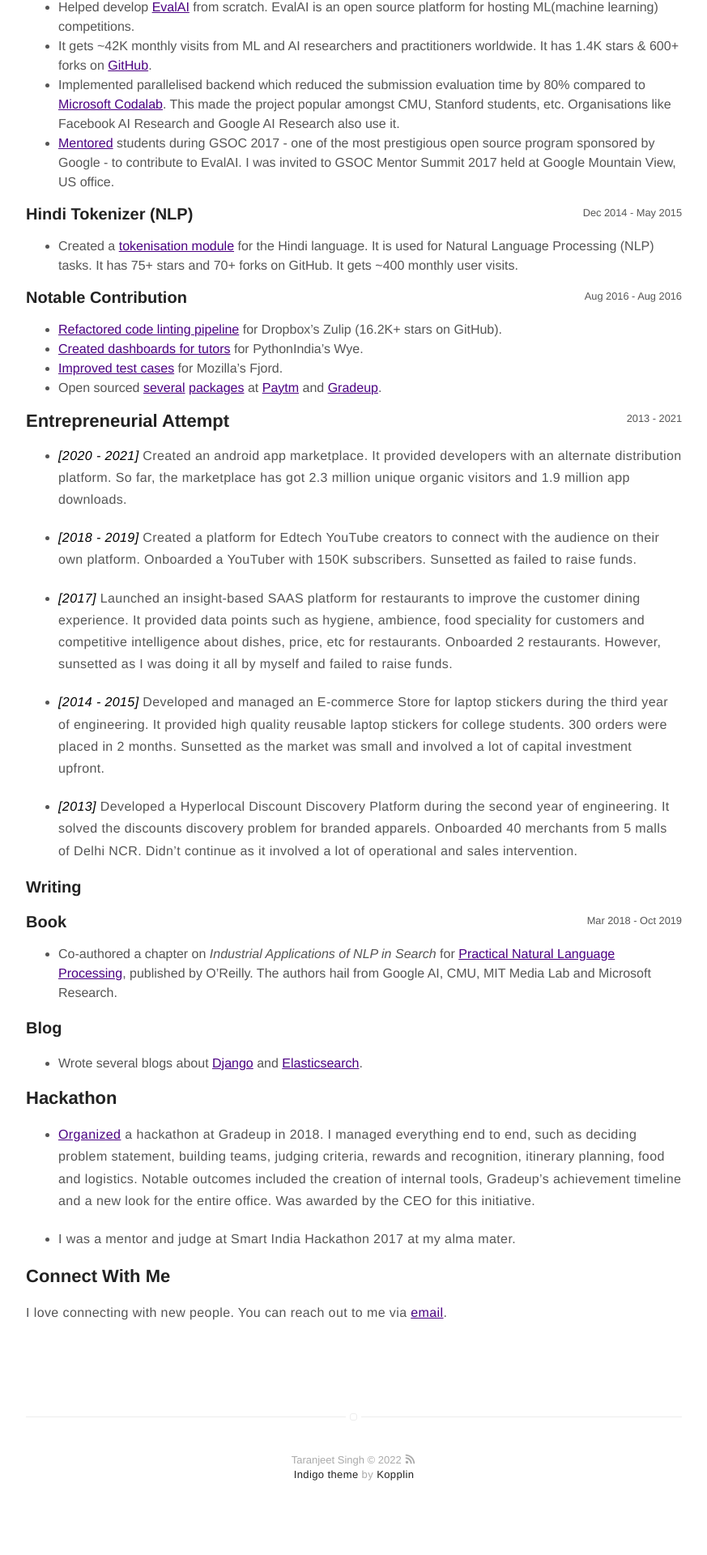
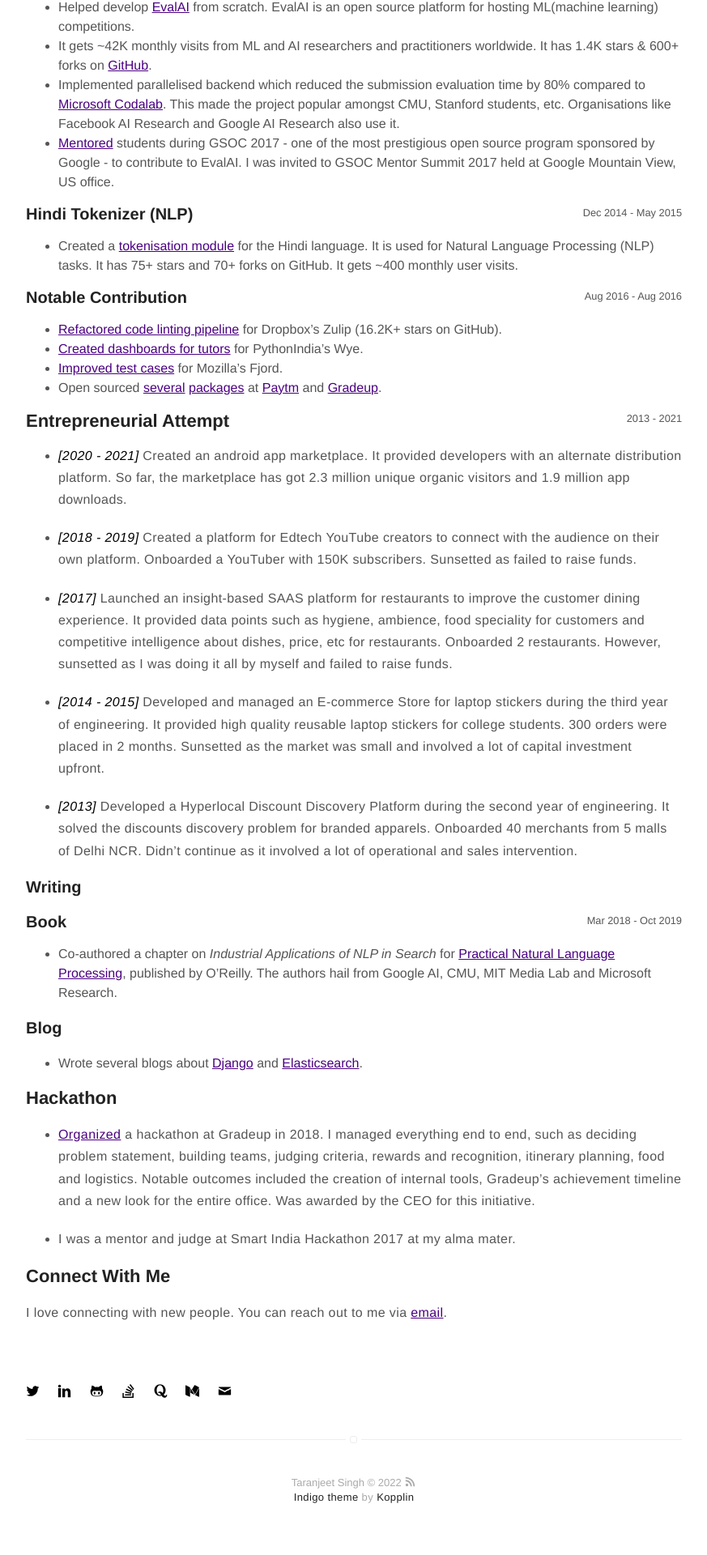
Before and after one commit to taranjeet/taranjeet.github.io, a Jekyll site: the page built from about.md, in a window 1280 px wide. Shown: the part 1229-3149 px from the top of the page at 81% size, without its empty margins (203-1076 px from the left). Built offline with Jekyll 4.4.1, drawn with Linux system fonts in a browser that asks for light colours; our own code applies the rules of GitHub Pages for plain Markdown files; before the commit the page ends 3121 px from its top, so only the background shows below that.

Commit message:
Update about.md

```diff
--- a/about.md
+++ b/about.md
@@ -166,4 +166,6 @@ Co-authored a chapter for a [book on NLP](https://www.amazon.in/Practical-Natura
 
 I love connecting with new people. You can reach out to me via [email](mailto:taranjeet7114@gmail.com).
 
-<br/><br/>
+<br/>
+
+{% include social-links.html %}
```
